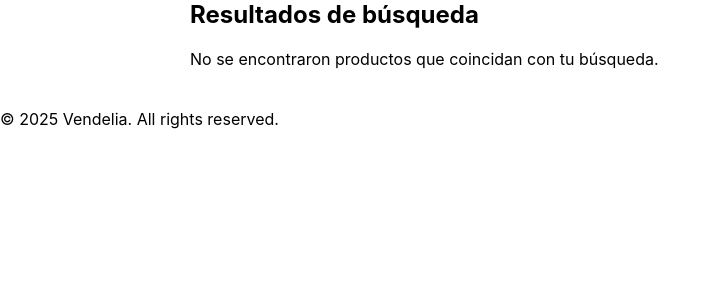
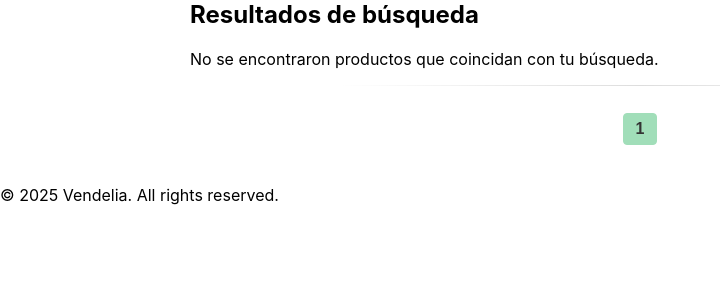
Before and after one commit to DCC-CC4401/2025-1-CC4401-grupo-12, a Django app: page /search_product in a window 1280 px wide. Shown: the part 40-340 px from the top of the page, without its empty margins (0-720 px from the left). Run offline with Django 3.2, Linux system fonts and the light colour scheme.

Commit message:
Improved search Refined style and added pagination support, transformed view logic from post to get request style, passing query parameters and page via url. Also, updated gitignore to avoid pushing migrations

```diff
--- a/vendelia/marketplace/constants.py
+++ b/vendelia/marketplace/constants.py
@@ -4,6 +4,9 @@
 # Request types
 GET = 'GET'
 POST = 'POST'
+
+# Numbers and limits
+PRODUCT_SEARCH_RESULTS_PER_PAGE = 40
 
 # URLs
 URL_NAME_INDEX = 'index'
--- a/vendelia/marketplace/static/styles.css
+++ b/vendelia/marketplace/static/styles.css
@@ -455,7 +455,6 @@ body {
 .product-list {
     display: grid;
     grid-template-columns: repeat(auto-fill, minmax(200px, 1fr));
-    /* 5-ish per row on desktop */
     gap: 20px;
     list-style: none;
     padding: 0;
@@ -466,49 +465,120 @@ body {
 .product-item {
     background: #fff;
     border: 1px solid #eee;
-    border-radius: 10px;
-    padding: 15px;
-    text-align: center;
+    border-radius: 12px;
+    overflow: hidden;
+    display: flex;
+    flex-direction: column;
+    transition: transform 0.2s ease, box-shadow 0.2s ease;
     box-shadow: 0 2px 8px rgba(0, 0, 0, 0.05);
-    transition: transform 0.2s ease, box-shadow 0.2s ease;
 }
 
 .product-item:hover {
     transform: translateY(-4px);
-    box-shadow: 0 4px 12px rgba(0, 0, 0, 0.1);
+    box-shadow: 0 6px 16px rgba(0, 0, 0, 0.1);
 }
 
 .product-item img {
     width: 100%;
-    height: 150px;
+    height: 180px;
     object-fit: cover;
-    border-radius: 8px;
-}
-
-.product-item h3 {
-    font-size: 18px;
-    margin: 10px 0 5px;
-}
-
-.product-item p {
-    margin: 5px 0;
-    color: #333;
-    font-weight: bold;
-}
-
-.product-item a {
-    text-decoration: none;
-    color: inherit;
-    display: block;
-}
-
-.product-item a:hover {
-    text-decoration: none;
 }
 
 .image-card-separator {
-    width: 60%;
+    width: 80%;
     height: 1px;
     background: linear-gradient(to right, transparent, #ddd, transparent);
     margin: 10px auto;
-  }
+}
+
+/* === Product Info Section === */
+.product-info {
+    padding: 10px 15px 12px;
+    display: flex;
+    flex-direction: column;
+}
+
+.info-top-row {
+    display: flex;
+    justify-content: space-between;
+    align-items: center;
+    margin-bottom: 4px;
+}
+
+.product-price {
+    font-size: 16px;
+    font-weight: 700;
+    color: #2c3e50;
+}
+
+.product-city {
+    font-size: 13px;
+    color: #999;
+    font-weight: normal;
+    padding-left: 5%;
+}
+
+.product-title {
+    font-size: 15px;
+    margin: 0;
+    color: #333;
+    text-align: left;
+    font-weight: 400;
+}
+
+/* === Make entire card clickable === */
+.product-item a {
+    display: block;
+    color: inherit;
+    text-decoration: none;
+    height: 100%;
+}
+
+/* === Pagination styling === */
+.pagination-separator {
+    border: none;
+    height: 1px;
+    margin: 30px 0;
+    background: linear-gradient(to right, transparent, #ddd, transparent);
+    width: 80%;
+    max-width: 600px;
+    margin: 1% auto 1% auto;
+}
+
+.pagination {
+    margin: 30px 0;
+    text-align: center;
+    font-family: Arial, sans-serif;
+    margin-top: 3%;
+}
+
+.pagination a,
+.pagination span {
+    display: inline-block;
+    padding: 6px 12px;
+    margin: 0 6px;
+    border-radius: 4px;
+    text-decoration: none;
+    color: #2c3e50;
+    border: 1px solid transparent;
+    transition: background-color 0.3s, color 0.3s;
+}
+
+.pagination a:hover {
+    background-color: #27ae60;
+    color: white;
+    border-color: #27ae60;
+}
+
+.pagination .current {
+    background-color: hsl(144, 48%, 75%);
+    color: rgb(51, 51, 51);
+    font-weight: bold;
+    border-color: hsl(144, 48%, 75%);
+    cursor: default;
+}
+
+.pagination .dots {
+    color: #999;
+    cursor: default;
+}
--- a/vendelia/marketplace/templates/marketplace/home.html
+++ b/vendelia/marketplace/templates/marketplace/home.html
@@ -29,8 +29,8 @@ Explora productos
 
     <!-- Search bar -->
     <div class="search-bar">
-        <form method="post" enctype="multipart/form-data" class="product-search-form" action="{% url 'search_product' %}">
-            {% csrf_token %}
+        <form method="get" class="product-search-form" action="{% url 'search_product' %}">
+            <!-- {% csrf_token %} -->
             <div class="search-input-container">
                 {{ product_search_form.query }}
                 <button type="submit" class="search-btn">
--- a/vendelia/marketplace/templates/marketplace/search_product.html
+++ b/vendelia/marketplace/templates/marketplace/search_product.html
@@ -25,16 +25,48 @@ Búsqueda de productos
 
                 <div class="image-card-separator"></div>
 
-                <h3>{{ product.product_name }}</h3>
-                <p>Precio: ${{ product.price }}</p>
+                <div class="product-info">
+                    <div class="info-top-row">
+                        <span class="product-price">${{ product.price }}</span>
+                        <span class="product-city">{{ product.owner.city }}</span>
+                    </div>
+                    <span class="product-title">{{ product.product_name }}</span>
+                </div>
             </a>
         </li>
 
         {% endfor %}
     </ul>
+
     {% else %}
     <p>No se encontraron productos que coincidan con tu búsqueda.</p>
     {% endif %}
 
+    <!-- Pagination support -->
+    <hr class="pagination-separator" />
+
+    <div class="pagination">
+    {% if products.has_previous %}
+        <a href="?page={{ products.previous_page_number }}&query={{ query|urlencode }}">Anterior</a>
+    {% endif %}
+
+    {% for p in page_numbers %}
+        {% if p == '...' %}
+            <span class="dots">…</span>
+        {% elif p == products.number %}
+            <span class="current">{{ p }}</span>
+        {% else %}
+            <a href="?page={{ p }}&query={{ query|urlencode }}">{{ p }}</a>
+        {% endif %}
+    {% endfor %}
+
+    {% if products.has_next %}
+        <a href="?page={{ products.next_page_number }}&query={{ query|urlencode }}">Siguiente</a>
+    {% endif %}
+</div>
+
+
+
+
 </main>
 {% endblock %}
--- /dev/null
+++ b/vendelia/marketplace/util.py
@@ -0,0 +1,30 @@
+# Helper function to generate number of pages in a search
+def get_pagination_pages(current_page, total_pages, left=2, right=2):
+    pages = []
+
+    if total_pages <= 1:
+        return [1]
+
+    # Always include first page
+    pages.append(1)
+
+    # Calculate left and right window boundaries
+    start = max(current_page - left, 2)
+    end = min(current_page + right, total_pages - 1)
+
+    # Add ellipsis after first page if needed
+    if start > 2:
+        pages.append('...')
+
+    # Add pages in the window
+    pages.extend(range(start, end + 1))
+
+    # Add ellipsis before last page if needed
+    if end < total_pages - 1:
+        pages.append('...')
+
+    # Always include last page if > 1
+    if total_pages > 1:
+        pages.append(total_pages)
+
+    return pages
--- a/vendelia/marketplace/views.py
+++ b/vendelia/marketplace/views.py
@@ -3,14 +3,17 @@ from django.http import HttpRequest
 from django.contrib.auth import login
 from django.contrib.staticfiles import finders
 from django.core.files.base import File
+from django.core.paginator import Paginator, EmptyPage, PageNotAnInteger
 
 from .models import Product
 from .forms import UserRegisterForm, ProductRegisterForm, EmailAuthenticationForm, ProductSearchForm
+from .util import get_pagination_pages
 
 # Constant imports
 from .constants import GET, POST
 from .constants import URL_PATH_INDEX, URL_NAME_INDEX
 from .constants import URL_PATH_REGISTER_USER, URL_PATH_LOGIN, URL_PATH_SEARCH_PRODUCT
+from .constants import PRODUCT_SEARCH_RESULTS_PER_PAGE
 
 # Marketplace app views
 
@@ -122,17 +125,11 @@ def login_user(request):
 
 # Product search
 def search_product(request: HttpRequest):
-    products = Product.objects.none()
-    query = ""
+    if request.method == GET:
+        products = Product.objects.none()
+        query = request.GET.get('query', '')
 
-    if request.method == GET:
-        pass
-
-    if request.method == POST:
-        product_search_form = ProductSearchForm(data=request.POST)
-        if product_search_form.is_valid():
-            query = product_search_form.cleaned_data['query']
-
+        if query:
             # Exact match/contained query in product name and description
             results_1 = Product.objects.filter(product_name__iexact=query)
             results_2 = Product.objects.filter(product_name__icontains=query)
@@ -161,12 +158,28 @@ def search_product(request: HttpRequest):
 
             products = combined
 
+        # Paginate results
+        paginator = Paginator(products, PRODUCT_SEARCH_RESULTS_PER_PAGE)
+        page = request.GET.get('page')
 
-    return render(
-        request=request,
-        template_name=URL_PATH_SEARCH_PRODUCT,
-        context = {
-            'query': query,
-            'products': products
-        }
-    )
+        try:
+            products_page = paginator.page(page)
+        except PageNotAnInteger:
+            products_page = paginator.page(1)
+        except EmptyPage:
+            products_page = paginator.page(paginator.num_pages)
+
+        # Generate pagination page numbers
+        page_numbers = get_pagination_pages(products_page.number, paginator.num_pages)
+
+
+
+        return render(
+            request=request,
+            template_name=URL_PATH_SEARCH_PRODUCT,
+            context = {
+                'query': query,
+                'products': products_page,
+                'page_numbers': page_numbers,
+            }
+        )
```
Also changed, not shown: 1 other file.
